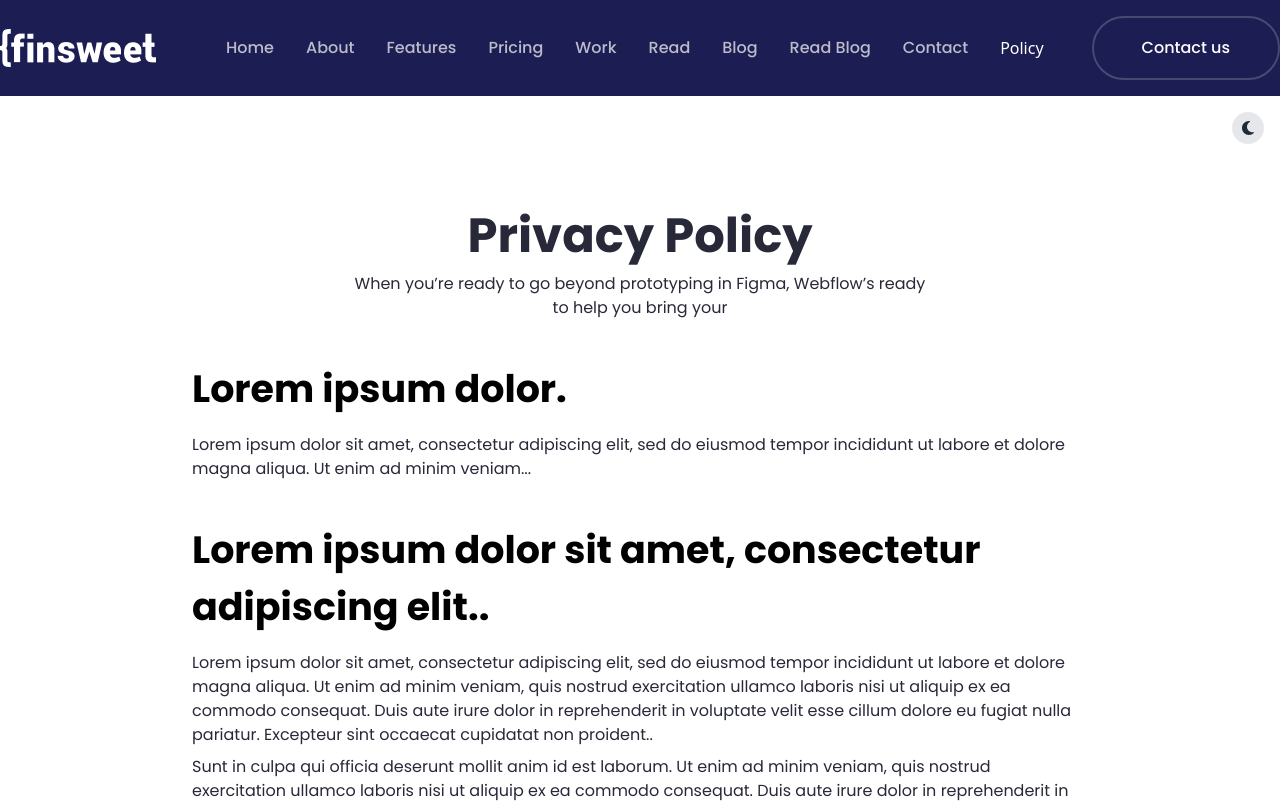
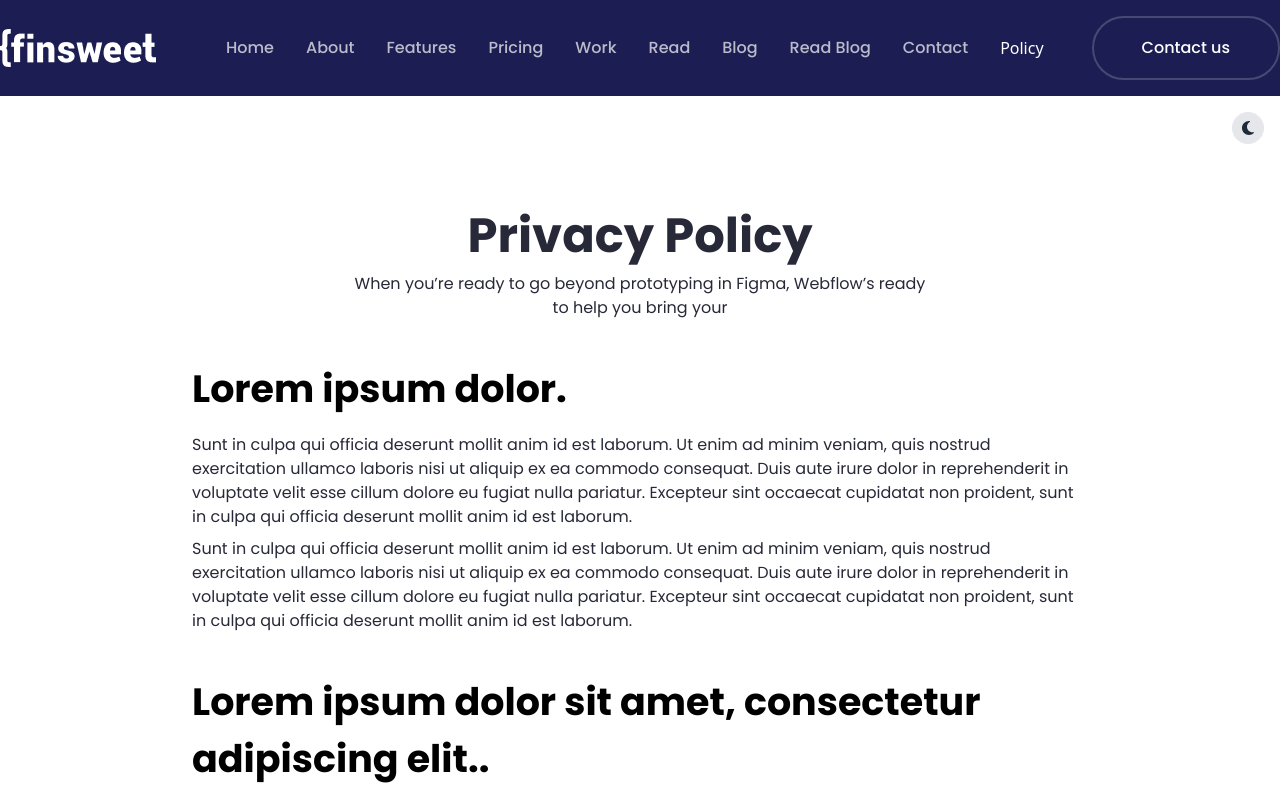
Before and after one commit to Sadat25/finsweet-p4, a React (Vite) app: page /policy in a window 1280 px wide. Shown: the top 803 px of the page. Built offline with nearby package versions, Linux system fonts and the light colour scheme.

Commit message:
update policy page

```diff
--- a/src/Components/PrivacyPolicy.jsx
+++ b/src/Components/PrivacyPolicy.jsx
@@ -38,9 +38,8 @@ const PrivacyPolicy = () => {
           <h2 className='text-[28px] sm:text-[32px] lg:text-[38px] font-Poppins font-bold py-2 dark:text-white'>
             Lorem ipsum dolor.
           </h2>
-          <p className='text-[16px] font-Poppins font-regular pt-2 text-[#282938] dark:text-gray-300'>
-            Lorem ipsum dolor sit amet, consectetur adipiscing elit, sed do eiusmod tempor incididunt ut labore et dolore magna aliqua. Ut enim ad minim veniam...
-          </p>
+          <p className='text-[16px] font-Poppins font-regular pt-2 text-[#282938] dark:text-gray-300'>Sunt in culpa qui officia deserunt mollit anim id est laborum. Ut enim ad minim veniam, quis nostrud exercitation ullamco laboris nisi ut aliquip ex ea commodo consequat. Duis aute irure dolor in reprehenderit in voluptate velit esse cillum dolore eu fugiat nulla pariatur. Excepteur sint occaecat cupidatat non proident, sunt in culpa qui officia deserunt mollit anim id est laborum.</p>
+          <p className='text-[16px] font-Poppins font-regular pt-2 text-[#282938] dark:text-gray-300'>Sunt in culpa qui officia deserunt mollit anim id est laborum. Ut enim ad minim veniam, quis nostrud exercitation ullamco laboris nisi ut aliquip ex ea commodo consequat. Duis aute irure dolor in reprehenderit in voluptate velit esse cillum dolore eu fugiat nulla pariatur. Excepteur sint occaecat cupidatat non proident, sunt in culpa qui officia deserunt mollit anim id est laborum.</p>
         </div>
 
         <div className='w-full max-w-4xl mx-auto pt-8 px-4 md:px-0'>
@@ -50,7 +49,7 @@ const PrivacyPolicy = () => {
           <p className='text-[16px] font-Poppins font-regular pt-2 text-[#282938] dark:text-gray-300'>
           Lorem ipsum dolor sit amet, consectetur adipiscing elit, sed do eiusmod tempor incididunt ut labore et dolore magna aliqua. Ut enim ad minim veniam, quis nostrud exercitation ullamco laboris nisi ut aliquip ex ea commodo consequat. Duis aute irure dolor in reprehenderit in voluptate velit esse cillum dolore eu fugiat nulla pariatur. Excepteur sint occaecat cupidatat non proident..
           </p>
-          <p className='text-[16px] font-Poppins font-regular pt-2 text-[#282938] dark:text-gray-300'>Sunt in culpa qui officia deserunt mollit anim id est laborum. Ut enim ad minim veniam, quis nostrud exercitation ullamco laboris nisi ut aliquip ex ea commodo consequat. Duis aute irure dolor in reprehenderit in voluptate velit esse cillum dolore eu fugiat nulla pariatur. Excepteur sint occaecat cupidatat non proident, sunt in culpa qui officia deserunt mollit anim id est laborum.</p>
+
           <ul className='py-4 text-[#282938] dark:text-gray-300'>
             <li className='text-[16px] font-Poppins font-regular flex items-start py-2 gap-2'>
               <GoDotFill className='mt-1' />Lorem ipsum dolor sit amet.
```
